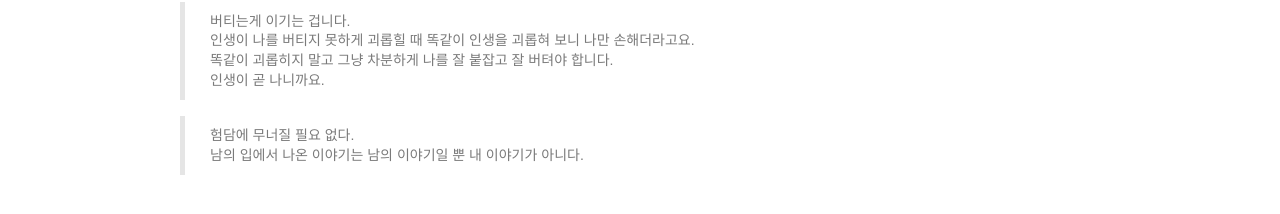
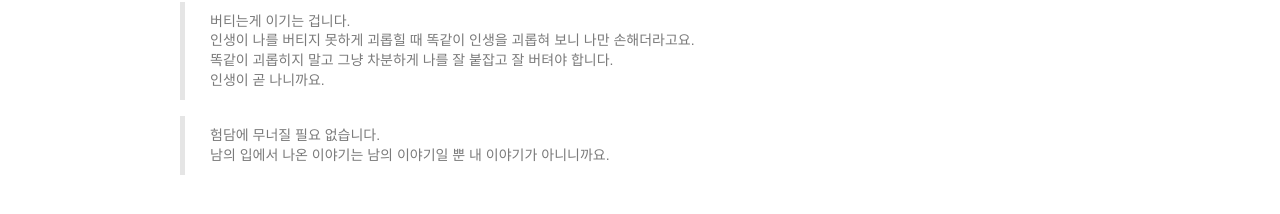
Before and after one commit to finddme/finddme.github.io, a Jekyll site: the page built from about.md, in a window 1280 px wide and 1314 px high. Shown: the part 1083-1297 px from the top of the window. Built offline with Jekyll 4.4.1, drawn with Linux system fonts in a browser that asks for light colours; nearby versions of some CDN libraries; comment, search, counter and statistics services are not loaded.

Commit message:
Update about.md

```diff
--- a/about.md
+++ b/about.md
@@ -41,5 +41,5 @@ title: About
 똑같이 괴롭히지 말고 그냥 차분하게 나를 잘 붙잡고 잘 버텨야 합니다.
 인생이 곧 나니까요.
 
-> 험담에 무너질 필요 없다.
-남의 입에서 나온 이야기는 남의 이야기일 뿐 내 이야기가 아니다.
+> 험담에 무너질 필요 없습니다.
+남의 입에서 나온 이야기는 남의 이야기일 뿐 내 이야기가 아니니까요.
```
